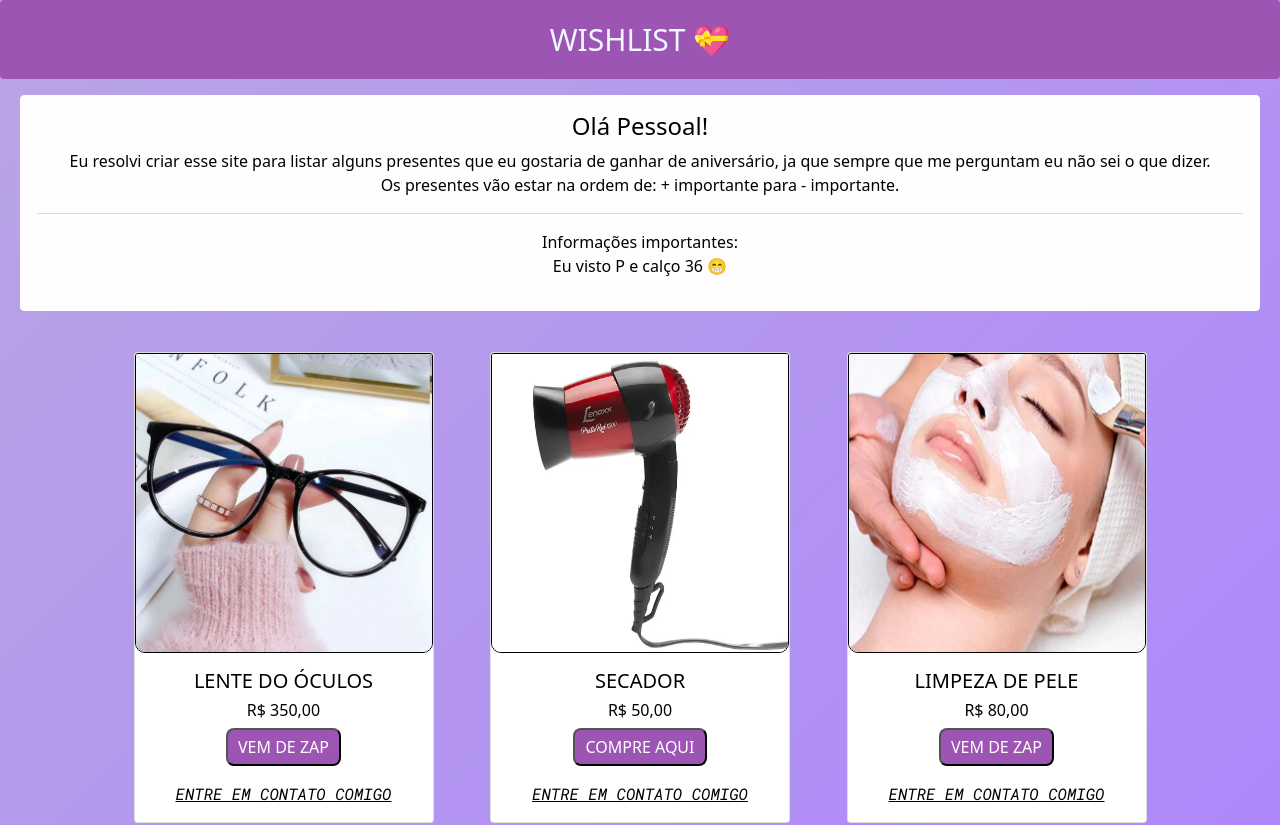
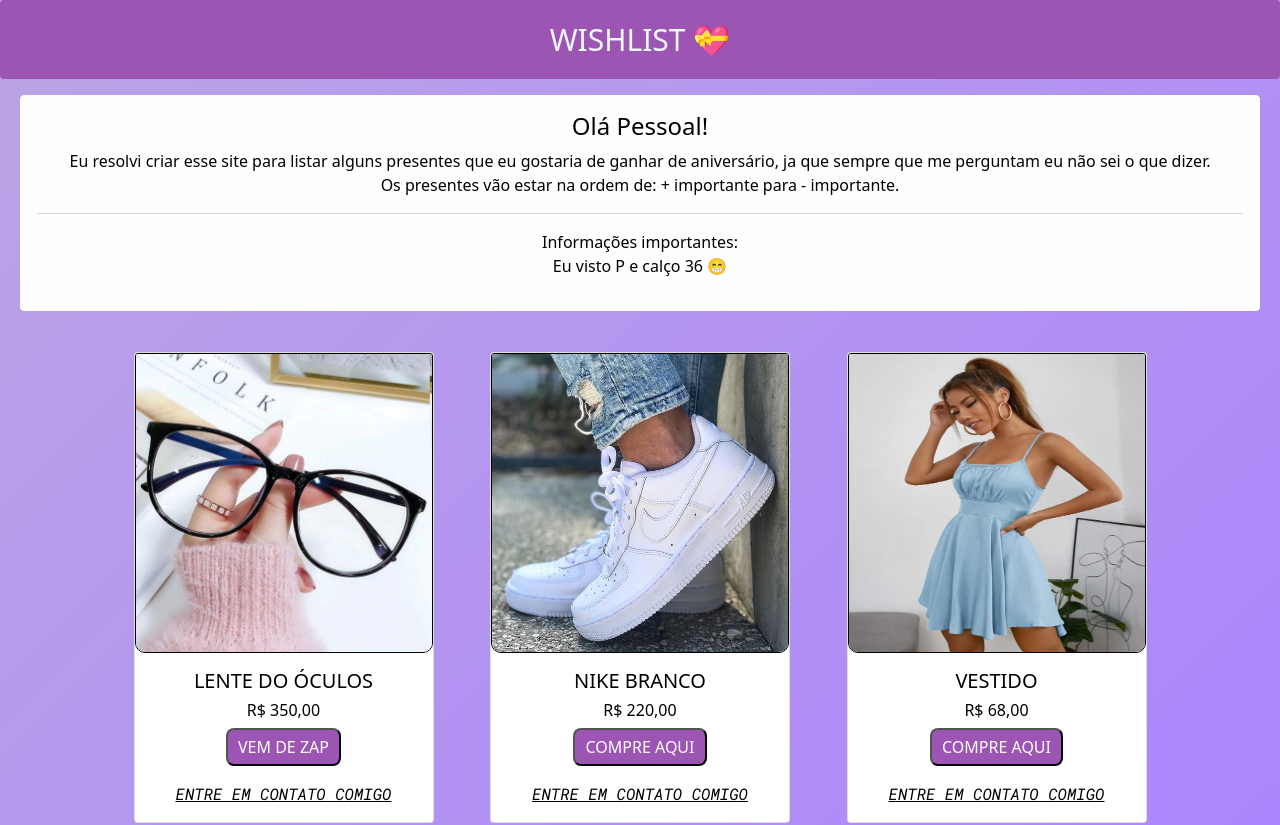
Before and after one commit to FilipeGuto/Wish_List, a React (Create React App) app: page / in a window 1280 px wide. Shown: the top 825 px of the page. Built offline with nearby package versions, Linux system fonts and the light colour scheme.

Commit message:
FEAT: Retirando 2 itens ja comprados da lista

```diff
--- a/src/Components/List/List.jsx
+++ b/src/Components/List/List.jsx
@@ -9,8 +9,6 @@
 import "./list.css"
 
 import oculos from "../../images/oculos.jpg";
-import secador from "../../images/secador.jpg";
-import limpeza from "../../images/limpeza.jpg";
 import nike from "../../images/nike.jpeg";
 import vestido from "../../images/vestido.jpg";
 import vestido1 from "../../images/vestido1.jpg";
@@ -37,32 +35,6 @@
         <CardBody>
           <CardTitle tag="h5">Lente do óculos</CardTitle>
           <h6>R$ 350,00</h6>
-          <button className="button">
-            <a href="https://api.whatsapp.com/send?phone=5511987465584" target="_blank" rel="noopener noreferrer">
-              Vem de Zap
-            </a>
-          </button>
-        </CardBody>
-        <p>Entre em contato comigo</p>
-      </Card>
-      <Card className="card">
-        <CardImg alt="Secador" src={secador} top width="100%" className="image"/>
-        <CardBody>
-          <CardTitle tag="h5">Secador</CardTitle>
-          <h6>R$ 50,00</h6>
-          <button className="button">
-            <a href="https://www.magazineluiza.com.br/secador-de-cabelo-lenoxx-pratic-red-1500-para-viagem-de-parede-dobravel-1200w-2-velocidades/p/221435700/pf/psec/?&force=12&seller_id=magazineluiza&utm_source=google&utm_medium=pla&utm_campaign=&partner_id=58375&gclid=Cj0KCQjw0umSBhDrARIsAH7FCofhDVUTHbN4B5yXgvu4qR-F8H9xXUftjg7RwbtAmTl5ff9t9-j8ws4aAp0pEALw_wcB&gclsrc=aw.ds" target="_blank" rel="noopener noreferrer">
-              Compre aqui
-            </a>
-          </button>
-        </CardBody>
-        <p>Entre em contato comigo</p>
-      </Card>
-      <Card className="card">
-        <CardImg alt="Limpeza" src={limpeza} top width="100%" className="image"/>
-        <CardBody>
-          <CardTitle tag="h5">Limpeza de pele</CardTitle>
-          <h6>R$ 80,00</h6>
           <button className="button">
             <a href="https://api.whatsapp.com/send?phone=5511987465584" target="_blank" rel="noopener noreferrer">
               Vem de Zap
```
